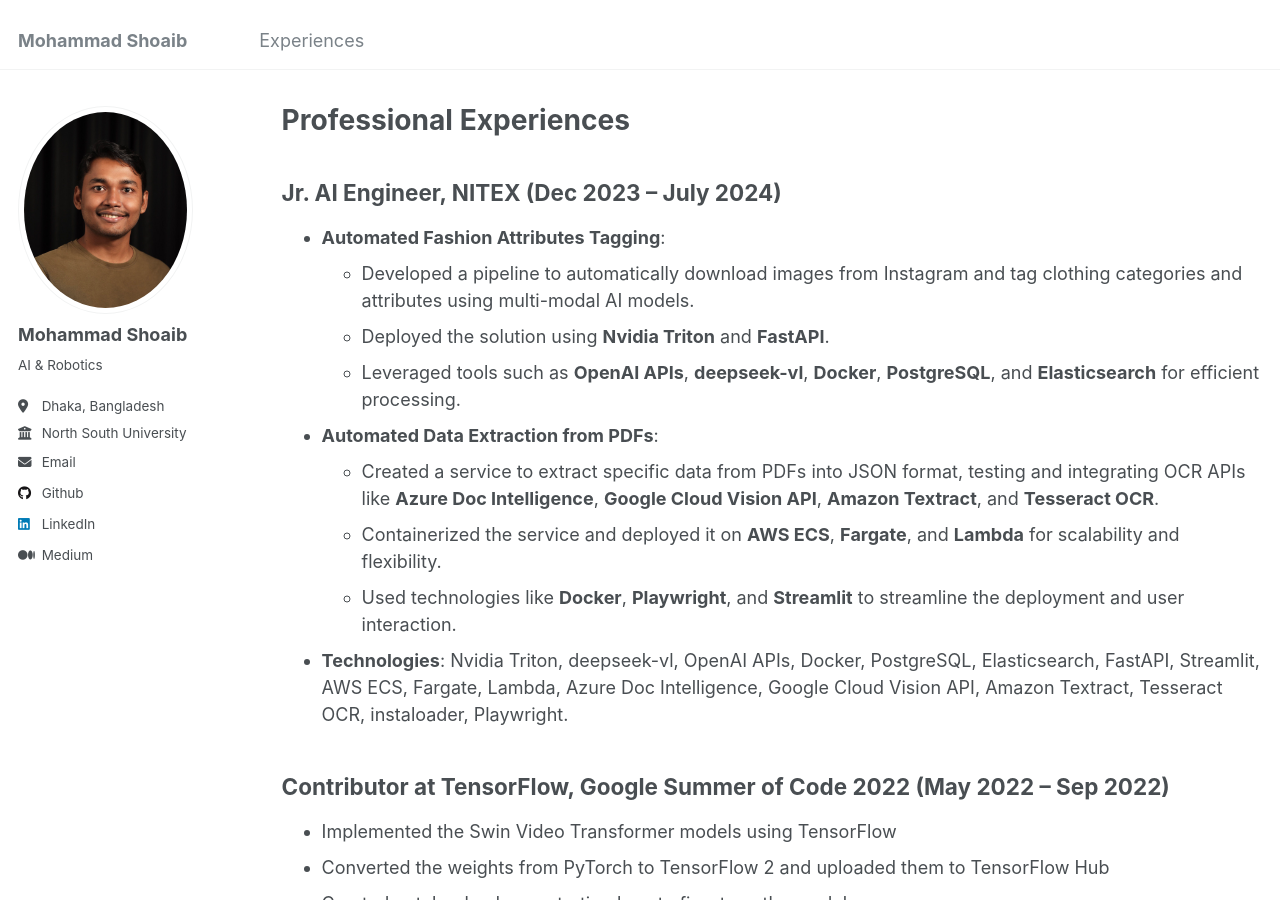
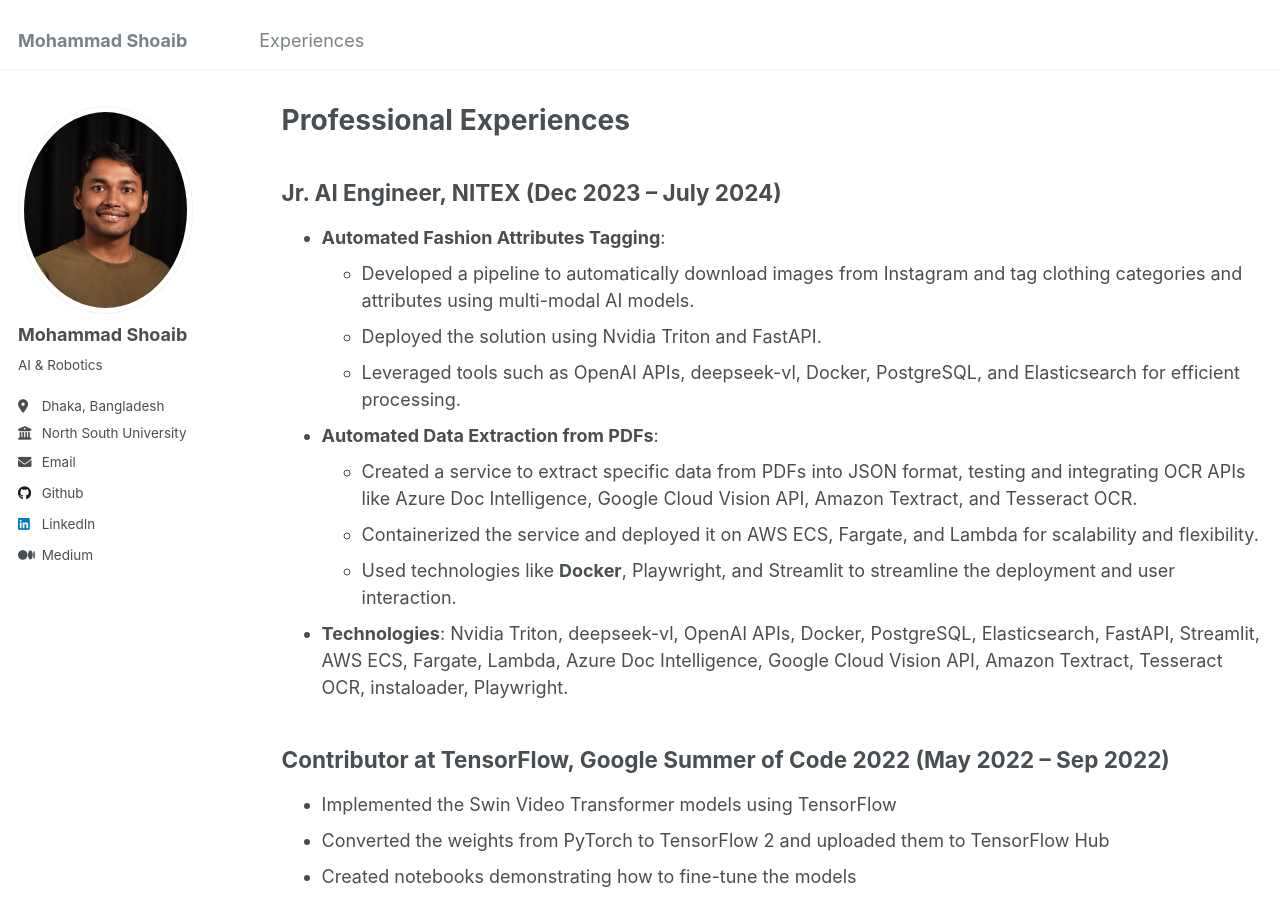
Before and after one commit to shoaib6174/shoaib6174.github.io, a Jekyll site: the page built from _pages/experiences.md, in a window 1280 px wide and 900 px high. Built offline with Jekyll 4.4.1, drawn with Linux system fonts in a browser that asks for light colours.

```diff
--- a/_pages/experiences.md
+++ b/_pages/experiences.md
@@ -13,13 +13,13 @@ redirect_from:
 
 - **Automated Fashion Attributes Tagging**:
   - Developed a pipeline to automatically download images from Instagram and tag clothing categories and attributes using multi-modal AI models.
-  - Deployed the solution using **Nvidia Triton** and **FastAPI**.
-  - Leveraged tools such as **OpenAI APIs**, **deepseek-vl**, **Docker**, **PostgreSQL**, and **Elasticsearch** for efficient processing.
+  - Deployed the solution using Nvidia Triton and FastAPI.
+  - Leveraged tools such as OpenAI APIs, deepseek-vl, Docker, PostgreSQL, and Elasticsearch for efficient processing.
 
 - **Automated Data Extraction from PDFs**:
-  - Created a service to extract specific data from PDFs into JSON format, testing and integrating OCR APIs like **Azure Doc Intelligence**, **Google Cloud Vision API**, **Amazon Textract**, and **Tesseract OCR**.
-  - Containerized the service and deployed it on **AWS ECS**, **Fargate**, and **Lambda** for scalability and flexibility.
-  - Used technologies like **Docker**, **Playwright**, and **Streamlit** to streamline the deployment and user interaction.
+  - Created a service to extract specific data from PDFs into JSON format, testing and integrating OCR APIs like Azure Doc Intelligence, Google Cloud Vision API, Amazon Textract, and Tesseract OCR.
+  - Containerized the service and deployed it on AWS ECS, Fargate, and Lambda for scalability and flexibility.
+  - Used technologies like **Docker**, Playwright, and Streamlit to streamline the deployment and user interaction.
 
 - **Technologies**: Nvidia Triton, deepseek-vl, OpenAI APIs, Docker, PostgreSQL, Elasticsearch, FastAPI, Streamlit, AWS ECS, Fargate, Lambda, Azure Doc Intelligence, Google Cloud Vision API, Amazon Textract, Tesseract OCR, instaloader, Playwright.
 
```
